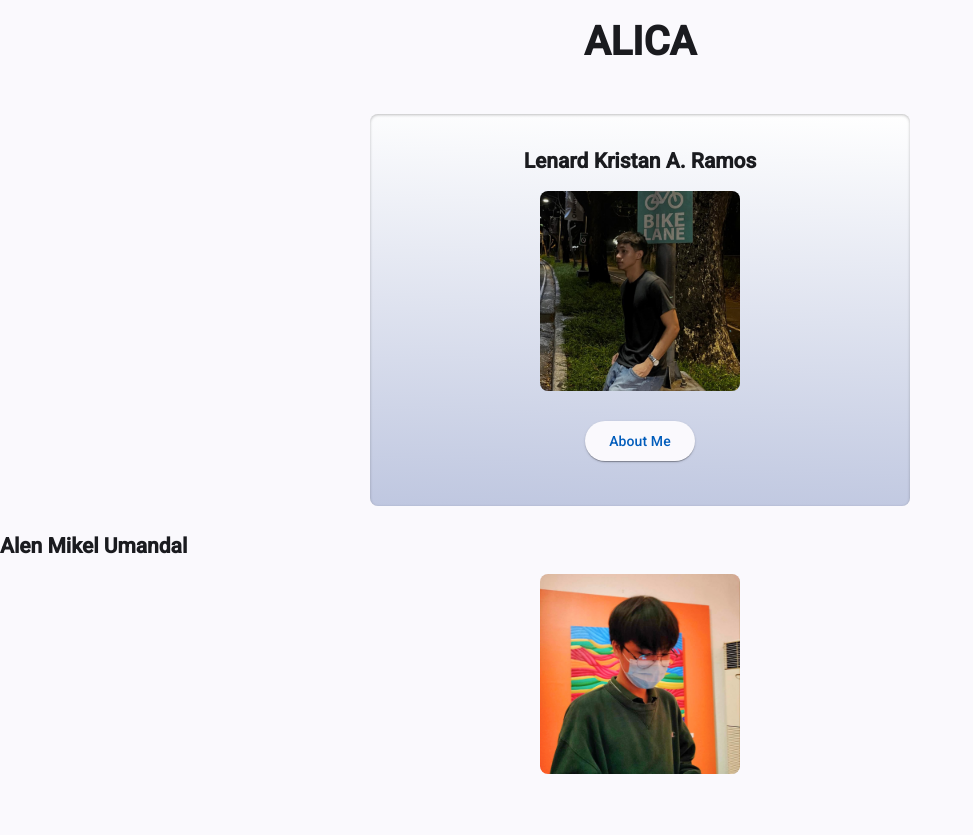
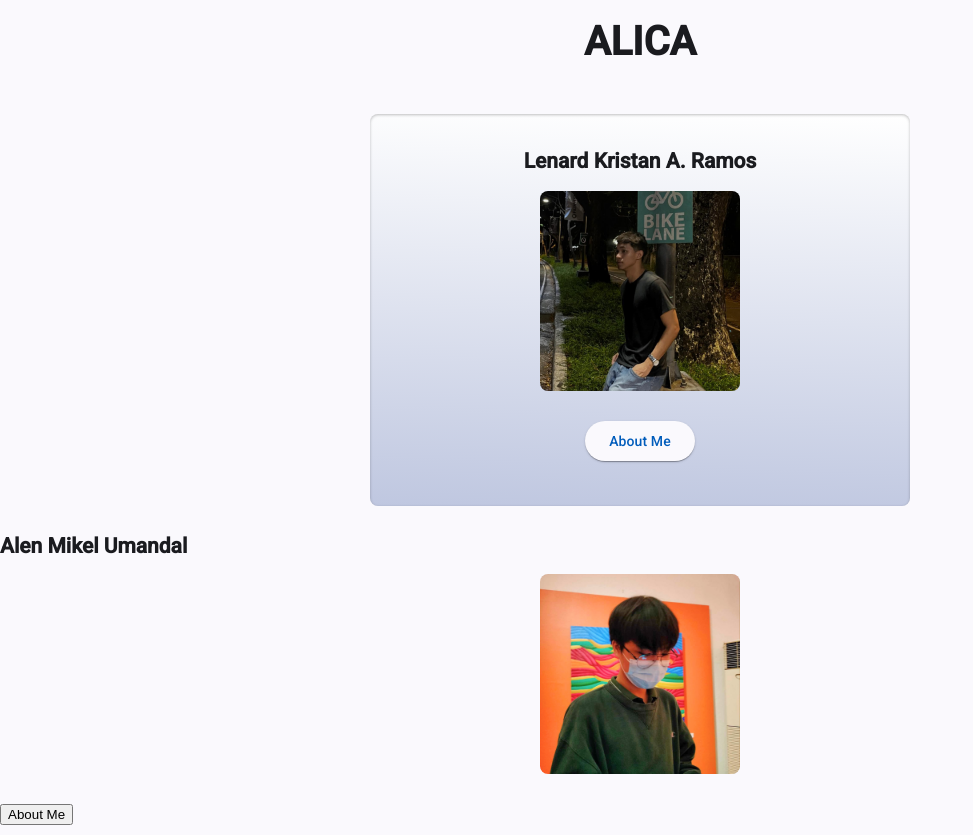
Before and after one commit to ILT-ALICA/S-ITWB415-Enabling-Assessment-3, an Angular app in the folder ALICA/: page / in a window 1280 px wide. Shown: the whole page, without its empty margins (0-973 px from the left). Before the commit the page ends 800 px from the top, so only its background shows below. Built offline with nearby package versions, Linux system fonts and the light colour scheme.

Commit message:
feat(umandal): add description button with event binding

```diff
--- a/ALICA/src/app/umandal/umandal.html
+++ b/ALICA/src/app/umandal/umandal.html
@@ -5,4 +5,13 @@
     class="profile-image"
     [src]="imagePath()"
     [alt]="name()" />
+
+  <button
+    type="button"
+    class="description-button"
+    (click)="showDescription()">
+    About Me
+  </button>
+
+  <p class="profile-description">{{ description() }}</p>
 </section>
--- a/ALICA/src/app/umandal/umandal.scss
+++ b/ALICA/src/app/umandal/umandal.scss
@@ -6,3 +6,13 @@
   margin: 0 auto 20px;
   border-radius: 8px;
 }
+
+.description-button {
+  margin: 10px 0;
+}
+
+.profile-description {
+  margin-top: 15px;
+  line-height: 1.5;
+  text-align: justify;
+}
--- a/ALICA/src/app/umandal/umandal.ts
+++ b/ALICA/src/app/umandal/umandal.ts
@@ -9,4 +9,15 @@ import { Component, signal } from '@angular/core';
 export class Umandal {
   name = signal('Alen Mikel Umandal');
   imagePath = signal('assets/images/umandal.png');
+  description = signal('');
+
+  showDescription() {
+    this.description.set(
+      'I specialize in web and full-stack development, working across ' +
+        'both frontend and backend with modern tools and tech stacks, ' +
+        'focusing on building practical applications with clean UI/UX, ' +
+        'thoughtful database design, and solutions that solve real-world ' +
+        'problems.'
+    );
+  }
 }
```
Also changed, not shown: 1 other file (tests, documents, lock files or other folders).
